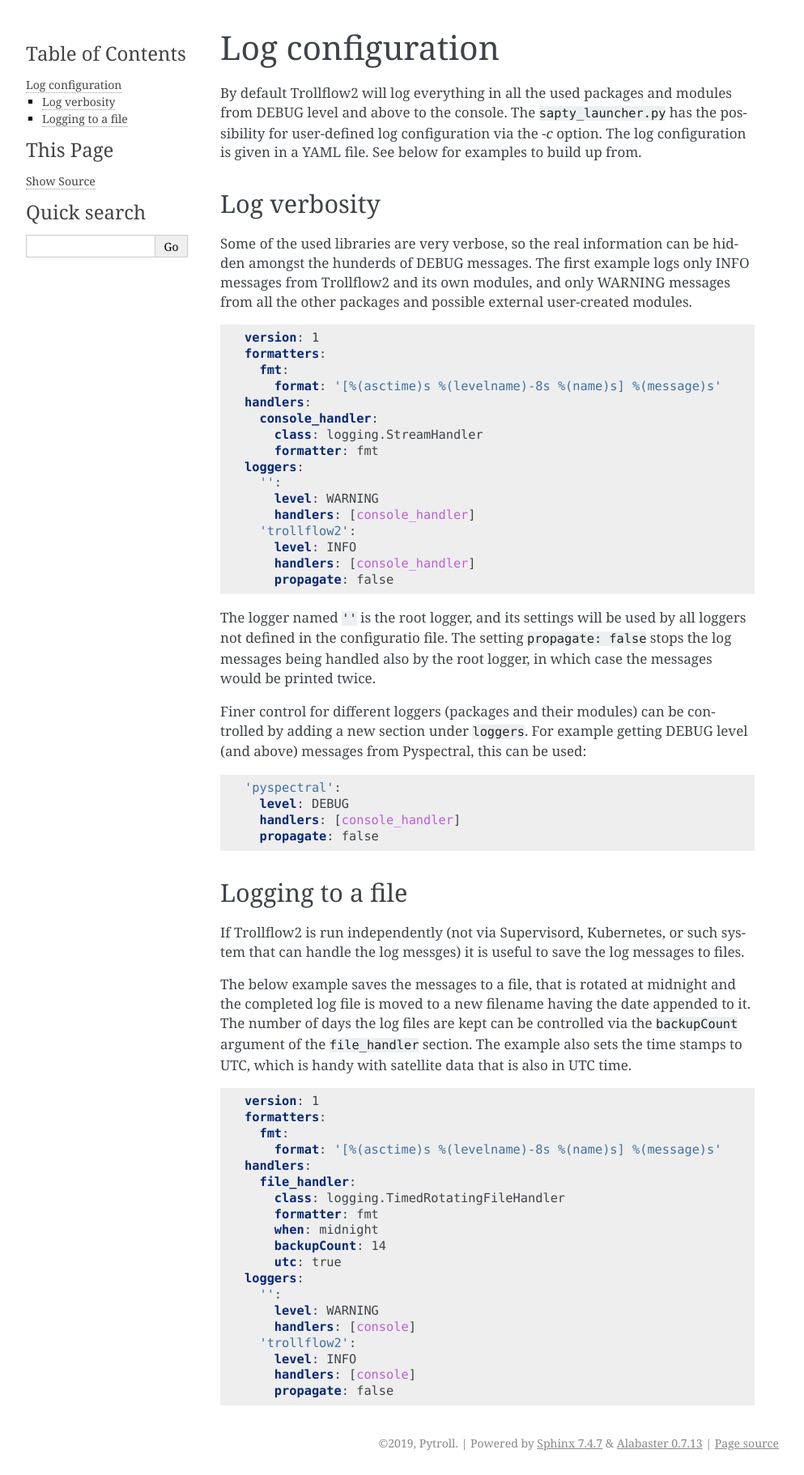
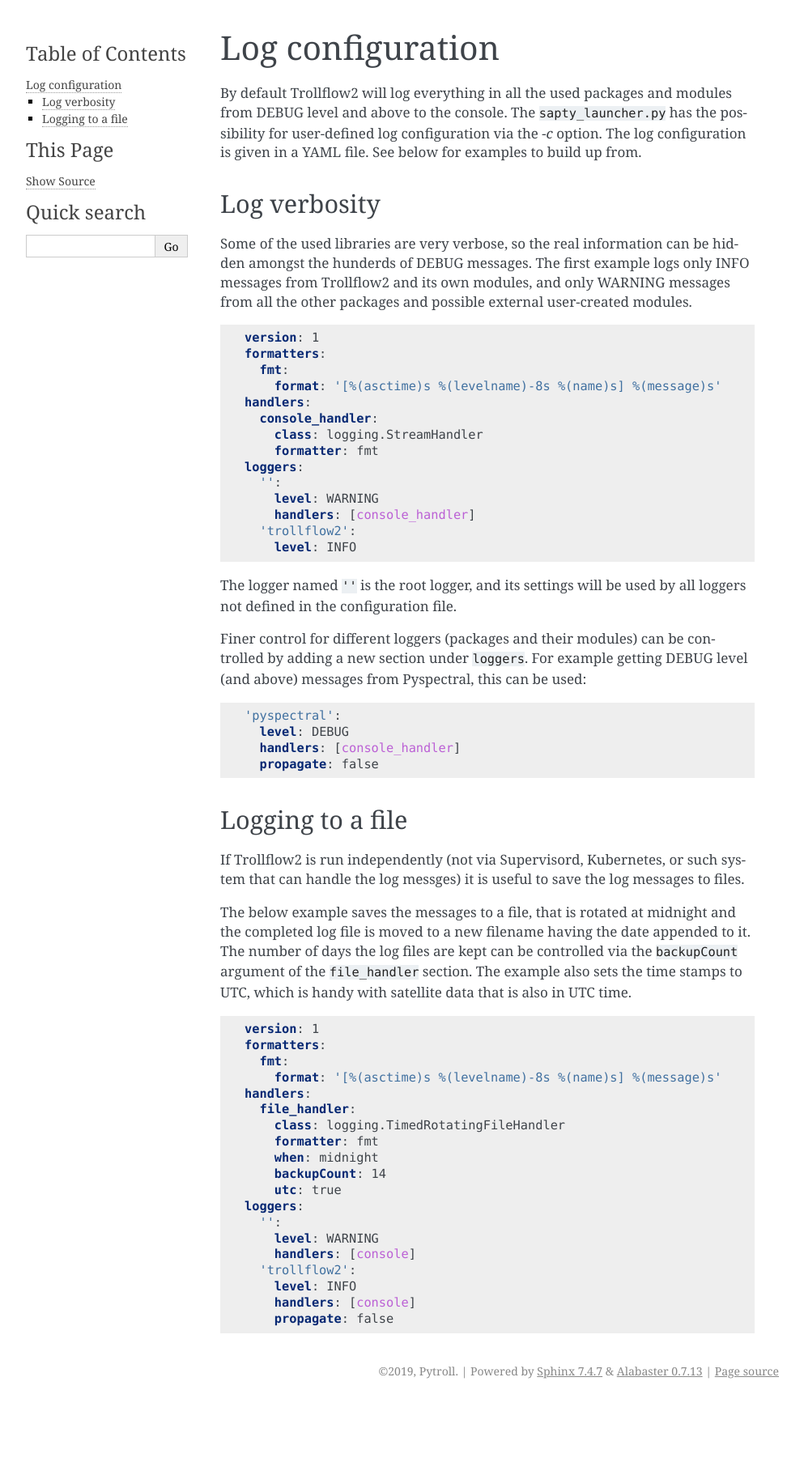
Before and after one commit to pytroll/trollflow2, a Sphinx documentation site: the page built from doc/source/logging.rst, in a window 1280 px wide. Shown: the whole page at 81% size, without its empty margins (148-1141 px from the left). Built offline with Sphinx 7.4.7, drawn with Linux system fonts in a browser that asks for light colours; after the commit the page ends 1733 px from its top, so only the background shows below that.

Commit message:
Remove extra logging handlers, update documentation

```diff
--- a/doc/source/logging.rst
+++ b/doc/source/logging.rst
@@ -28,12 +28,9 @@ WARNING messages from all the other packages and possible external user-created
       handlers: [console_handler]
     'trollflow2':
       level: INFO
-      handlers: [console_handler]
-      propagate: false
 
 The logger named ``''`` is the root logger, and its settings will be used by all loggers not defined in the
-configuratio file. The setting ``propagate: false`` stops the log messages being handled also by the root logger,
-in which case the messages would be printed twice.
+configuration file.
 
 Finer control for different loggers (packages and their modules) can be controlled by adding a new section under
 ``loggers``. For example getting DEBUG level (and above) messages from Pyspectral, this can be used:
```
Also changed, not shown: 1 other file.
